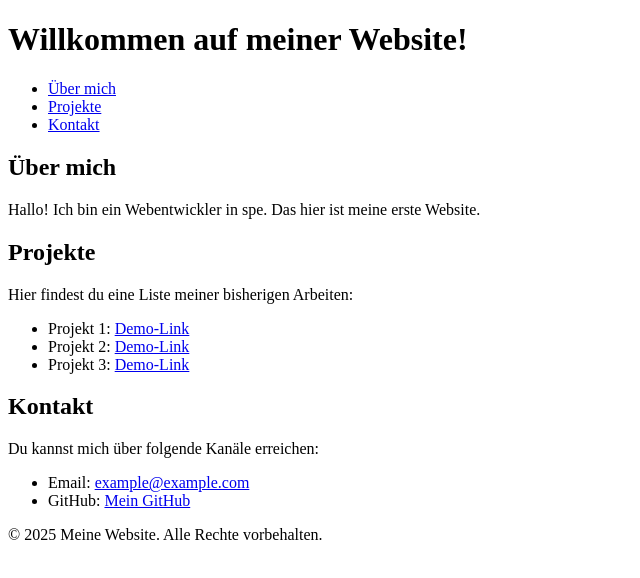
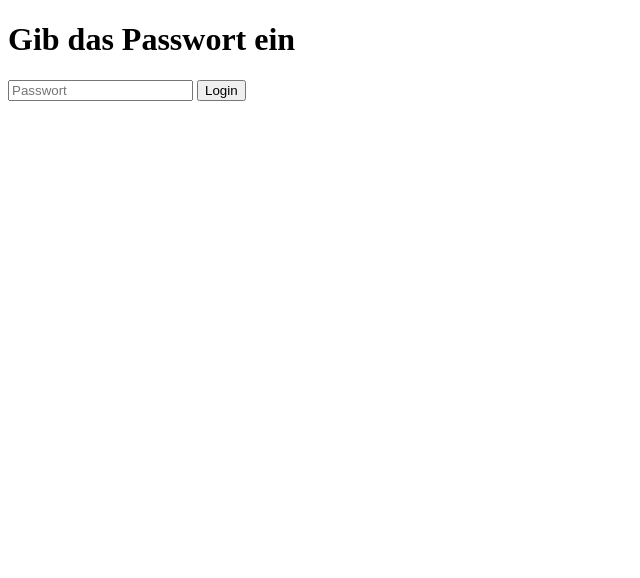
Before and after one commit to X10projectX/X10Project, a plain HTML site: page index.html in a window 1280 px wide. Shown: the whole page, without its empty margins (0-640 px from the left). Drawn offline with Linux system fonts and the light colour scheme.

Commit message:
Update index.html

```diff
--- a/index.html
+++ b/index.html
@@ -3,45 +3,21 @@
 <head>
     <meta charset="UTF-8">
     <meta name="viewport" content="width=device-width, initial-scale=1.0">
-    <title>Meine Website</title>
+    <title>Passwortgeschützte Seite</title>
     <link rel="stylesheet" href="styles.css">
+    <script defer src="script.js"></script>
 </head>
 <body>
-    <header>
-        <h1>Willkommen auf meiner Website!</h1>
-        <nav>
-            <ul>
-                <li><a href="#about">Über mich</a></li>
-                <li><a href="#projects">Projekte</a></li>
-                <li><a href="#contact">Kontakt</a></li>
-            </ul>
-        </nav>
-    </header>
-    <main>
-        <section id="about">
-            <h2>Über mich</h2>
-            <p>Hallo! Ich bin ein Webentwickler in spe. Das hier ist meine erste Website.</p>
-        </section>
-        <section id="projects">
-            <h2>Projekte</h2>
-            <p>Hier findest du eine Liste meiner bisherigen Arbeiten:</p>
-            <ul>
-                <li>Projekt 1: <a href="#">Demo-Link</a></li>
-                <li>Projekt 2: <a href="#">Demo-Link</a></li>
-                <li>Projekt 3: <a href="#">Demo-Link</a></li>
-            </ul>
-        </section>
-        <section id="contact">
-            <h2>Kontakt</h2>
-            <p>Du kannst mich über folgende Kanäle erreichen:</p>
-            <ul>
-                <li>Email: <a href="mailto:example@example.com">example@example.com</a></li>
-                <li>GitHub: <a href="https://github.com/">Mein GitHub</a></li>
-            </ul>
-        </section>
-    </main>
-    <footer>
-        <p>&copy; 2025 Meine Website. Alle Rechte vorbehalten.</p>
-    </footer>
+    <div id="login-container">
+        <h1>Gib das Passwort ein</h1>
+        <input type="password" id="password-input" placeholder="Passwort">
+        <button id="login-button">Login</button>
+        <p id="error-message" style="color: red; display: none;">Falsches Passwort!</p>
+    </div>
+
+    <div id="content" style="display: none;">
+        <h1>Willkommen!</h1>
+        <p>Du hast Zugriff auf den geschützten Inhalt.</p>
+    </div>
 </body>
 </html>
```
